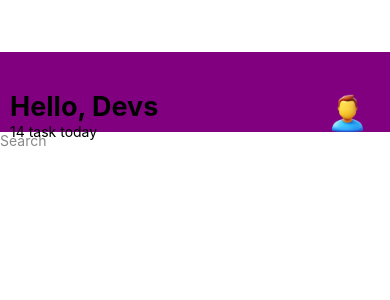
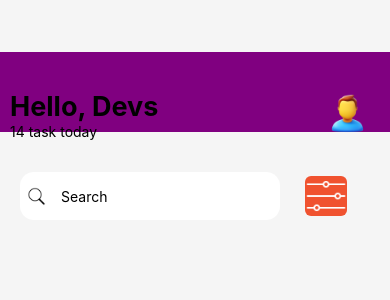
Before and after one commit to Ohenewaah09/rn-assignment3-11019725, a React Native app in the folder SplashZone/: screen / in a window 390 px wide. Shown: the top 300 px of the page. Built offline with nearby package versions, Linux system fonts and the light colour scheme.

Commit message:
add searchbar & slider

```diff
--- a/SplashZone/App.js
+++ b/SplashZone/App.js
@@ -1,12 +1,21 @@
 import { StatusBar } from 'expo-status-bar';
 import { Image, StyleSheet, Text, TextInput, View } from 'react-native';
 import Header from './components/header';
+
+
 
 export default function App() {
   return (
     <View style={styles.container}>
       <Header/>
-      <TextInput style={styles.searchBar} placeholder='Search' placeholderTextColor={'#888'}/>
+      <View style={styles.SearchAndSlider}>
+      <View style={styles.searchContainer}>
+      <Image source={require("./components/image.png")} style={styles.searchImage}/>
+        <TextInput style={styles.TextInput} placeholder='Search' placeholderTextColor='black'/>
+    </View>
+
+    <Image source={require("./components/bxSlider.png")} style={styles.Slider}/>
+      </View>
       <StatusBar style="auto" />
     </View>
   );
@@ -15,9 +24,45 @@ export default function App() {
 const styles = StyleSheet.create({
   container: {
     flex:1,
-    backgroundColor: '#fff',
+    backgroundColor: '#F5F5F5',
     alignItems: 'flex-start',
     justifyContent: 'flex-start',
   },
+  SearchAndSlider:{
+    flexDirection:'row',
+    alignItems:'center',
+    width:'80%',
+  },
+  searchContainer:{
+    backgroundColor:'white' ,
+    flexDirection:'row',
+    width: 260,
+    height: 48,
+    marginTop: 40,
+    marginLeft: 20,
+    padding:5,
+    alignItems:'center',
+    justifyContent:'center',
+    borderRadius: 14,
+    border:1,
 
+   },
+   searchImage:{
+    height:19,
+    width:30,
+    resizeMode: 'contain',
+    marginRight:10
+   },
+
+   TextInput:{
+    flex:1
+   },
+   Slider:{
+    height:40,
+    width:42,
+    backgroundColor:'#F0522F',
+    borderRadius:6,
+    marginLeft:25,
+    marginTop: 40,
+   }
 });
--- a/SplashZone/components/header.js
+++ b/SplashZone/components/header.js
@@ -11,6 +11,8 @@ export default function Header() {
             <Text style={styles.subHeaderText}>14 task today</Text>
            </View>
       <Image source={require("./person.png")} style={styles.personImage}/>
+
+
     </View>
 
     )
@@ -39,5 +41,6 @@ const styles = StyleSheet.create({
         width: 46,
         height: 45,
         marginRight:10
-      }
+      },
+
 })
```
Also changed, not shown: SplashZone/components/bxSlider.png (added), SplashZone/components/image.png (added), SplashZone/components/searchbar.js (deleted).
